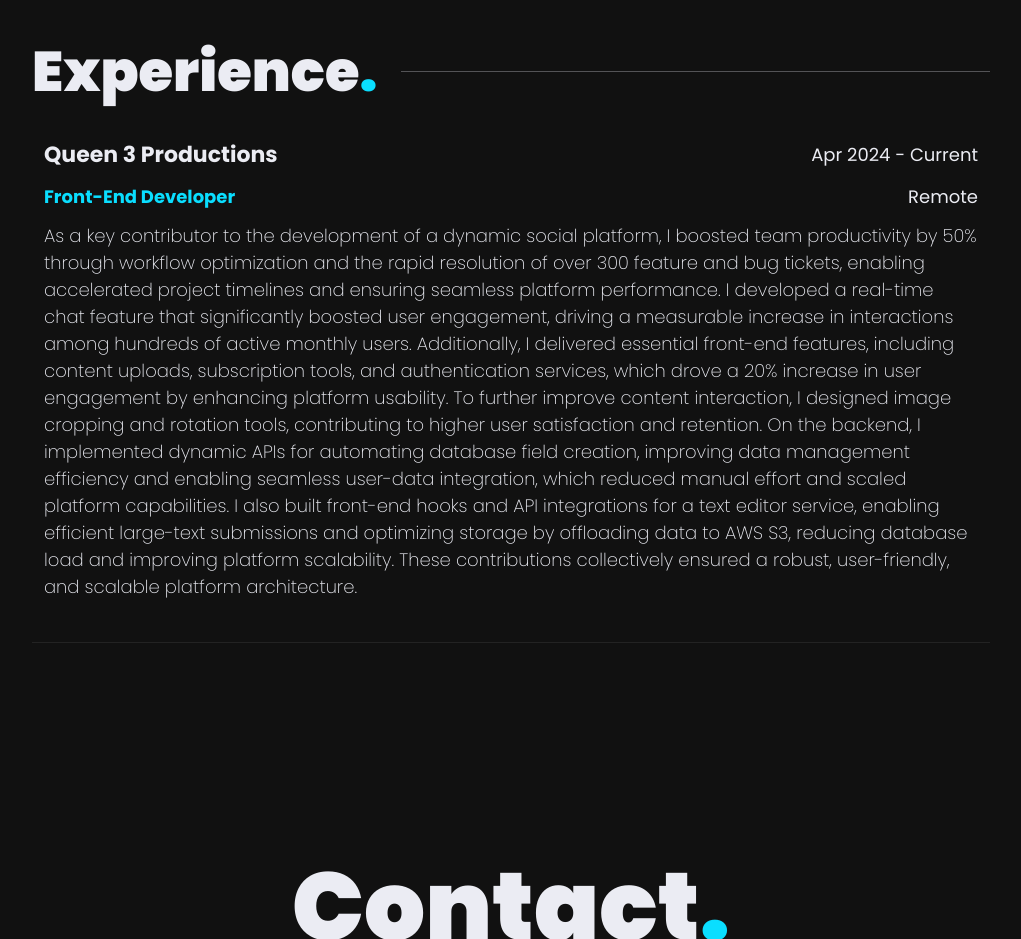
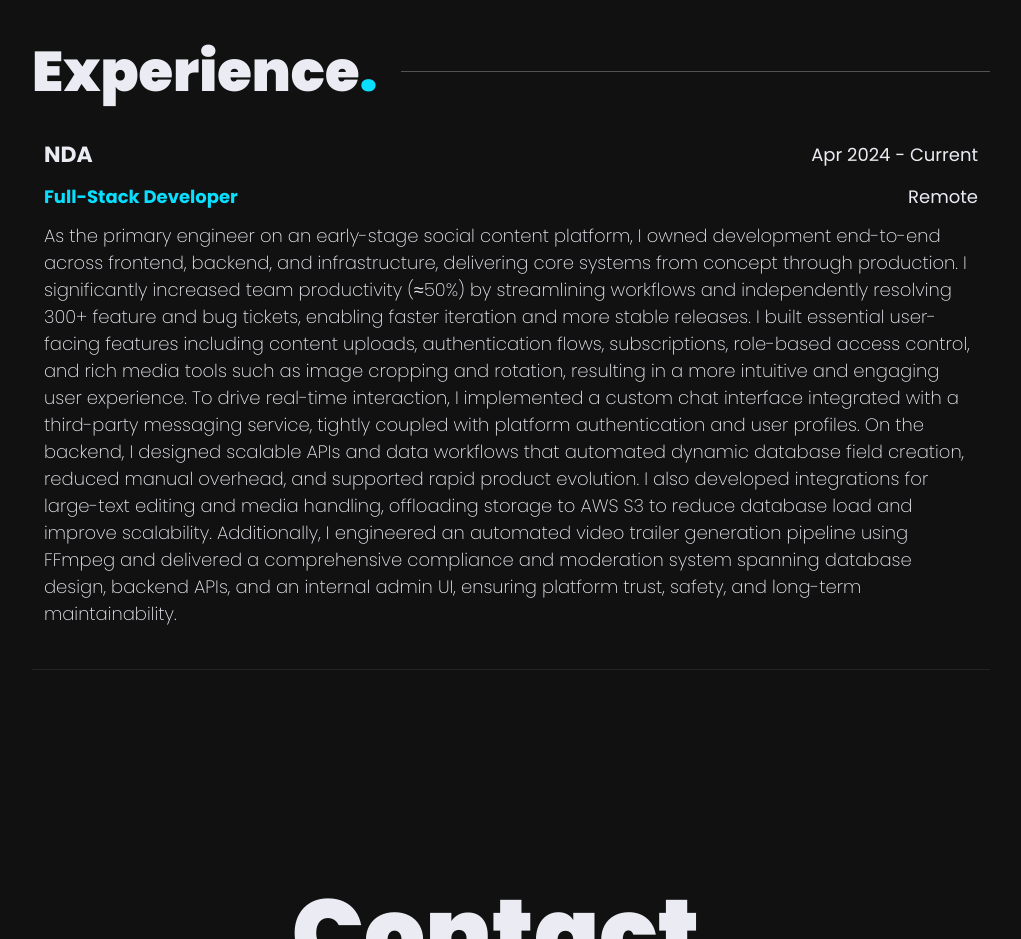
Before and after one commit to mykaelsss/portfolio-typescript, a Next.js app: page / in a window 1280 px wide. Shown: the part 3380-4319 px from the top of the page, without its empty margins (159-1180 px from the left). Built offline with nearby package versions, Linux system fonts and the light colour scheme.

Commit message:
Update Experience.tsx

```diff
--- a/components/home/experience/Experience.tsx
+++ b/components/home/experience/Experience.tsx
@@ -14,13 +14,13 @@ export const Experience = () => {
 
 const experience = [
   {
-    title: "Queen 3 Productions",
-    position: "Front-End Developer",
+    title: "NDA",
+    position: "Full-Stack Developer",
     time: "Apr 2024 - Current",
     location: "Remote",
     description:
       `
-      As a key contributor to the development of a dynamic social platform, I boosted team productivity by 50% through workflow optimization and the rapid resolution of over 300 feature and bug tickets, enabling accelerated project timelines and ensuring seamless platform performance. I developed a real-time chat feature that significantly boosted user engagement, driving a measurable increase in interactions among hundreds of active monthly users. Additionally, I delivered essential front-end features, including content uploads, subscription tools, and authentication services, which drove a 20% increase in user engagement by enhancing platform usability. To further improve content interaction, I designed image cropping and rotation tools, contributing to higher user satisfaction and retention. On the backend, I implemented dynamic APIs for automating database field creation, improving data management efficiency and enabling seamless user-data integration, which reduced manual effort and scaled platform capabilities. I also built front-end hooks and API integrations for a text editor service, enabling efficient large-text submissions and optimizing storage by offloading data to AWS S3, reducing database load and improving platform scalability. These contributions collectively ensured a robust, user-friendly, and scalable platform architecture.
+     As the primary engineer on an early-stage social content platform, I owned development end-to-end across frontend, backend, and infrastructure, delivering core systems from concept through production. I significantly increased team productivity (≈50%) by streamlining workflows and independently resolving 300+ feature and bug tickets, enabling faster iteration and more stable releases. I built essential user-facing features including content uploads, authentication flows, subscriptions, role-based access control, and rich media tools such as image cropping and rotation, resulting in a more intuitive and engaging user experience. To drive real-time interaction, I implemented a custom chat interface integrated with a third-party messaging service, tightly coupled with platform authentication and user profiles. On the backend, I designed scalable APIs and data workflows that automated dynamic database field creation, reduced manual overhead, and supported rapid product evolution. I also developed integrations for large-text editing and media handling, offloading storage to AWS S3 to reduce database load and improve scalability. Additionally, I engineered an automated video trailer generation pipeline using FFmpeg and delivered a comprehensive compliance and moderation system spanning database design, backend APIs, and an internal admin UI, ensuring platform trust, safety, and long-term maintainability.
       `
 
   },
```
